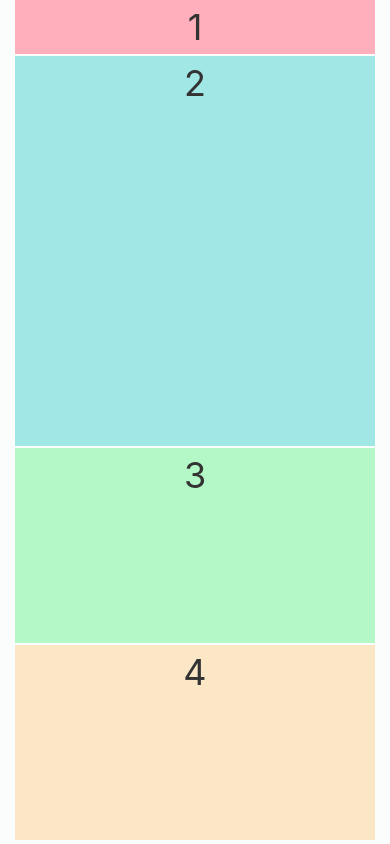
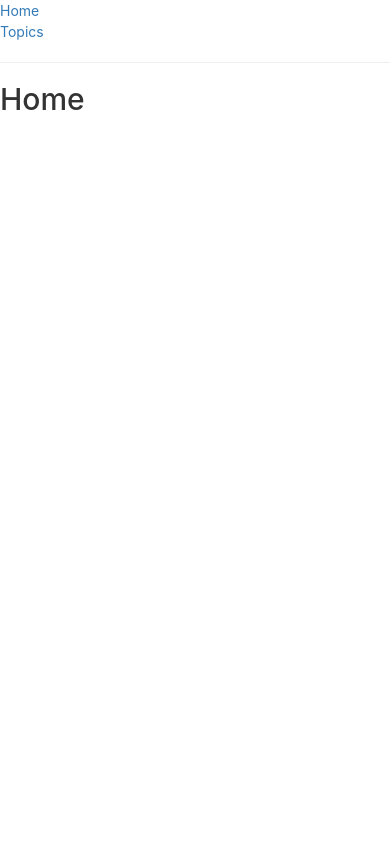
Before and after one commit to shengyu/reacthi, a React app: page / in a window 390 px wide. Built offline with nearby package versions, Linux system fonts and the light colour scheme.

Commit message:
Router nesting

```diff
--- a/src/App.js
+++ b/src/App.js
@@ -1,9 +1,9 @@
-import GridDemo from './components/GridDemo';
+import RouterNesting from './components/RouterNesting';
 
 function App() {
   return (
     <div>
-      <GridDemo />
+      <RouterNesting />
     </div>
   );
 }
--- a/src/components/GridDemo/GridDemo.css
+++ b/src/components/GridDemo/GridDemo.css
@@ -38,7 +38,7 @@
 @media only screen and (max-width:660px){
   .container {
     grid-template-columns: 1fr;
-    grid-template-rows: 0.2fr 2fr 1fr 1fr;
+    grid-template-rows: 0.2fr 0.2fr 1fr 1fr;
     grid-template-areas:
       "header"
       "sidebar"
--- /dev/null
+++ b/src/components/InputDemo/InputDemo.css
@@ -0,0 +1,3 @@
+.dir-select {
+  background-color: aqua;
+}
--- /dev/null
+++ b/src/components/InputDemo/index.ts
@@ -0,0 +1 @@
+export { default } from "./InputDemo";
--- /dev/null
+++ b/src/components/RouterNesting/RouterNesting.jsx
@@ -0,0 +1,96 @@
+import React, { Component } from 'react';
+import {
+  BrowserRouter as Router,
+  Switch,
+  Route,
+  Link,
+  useParams,
+  useRouteMatch
+} from 'react-router-dom';
+
+export default class RouterNesting extends Component {
+  render() {
+    return (
+      <Router>
+        <div>
+          <ul>
+            <li>
+              <Link to="/">Home</Link>
+            </li>
+            <li>
+              <Link to="/topics">Topics</Link>
+            </li>
+          </ul>
+
+          <hr />
+
+          <Switch>
+            <Route exact path="/">
+              <Home />
+            </Route>
+            <Route path="/topics">
+              <Topics />
+            </Route>
+          </Switch>
+        </div>
+      </Router>
+
+    );
+  }
+}
+
+function Home() {
+  return (
+    <div>
+      <h2>Home</h2>
+    </div>
+  );
+}
+
+function Topics() {
+  // The `path` lets us build <Route> paths that are
+  // relative to the parent route, while the `url` lets
+  // us build relative links.
+  let { path, url } = useRouteMatch();
+
+  return (
+    <div>
+      <h2>Topics</h2>
+      <h2>path: {path}</h2>
+      <ul>
+        <li>
+          <Link to={`${url}/rendering`}>Rendering with React</Link>
+        </li>
+        <li>
+          <Link to={`${url}/components`}>Components</Link>
+        </li>
+        <li>
+          <Link to={`${url}/props-v-state`}>Props v. State</Link>
+        </li>
+      </ul>
+
+      <Switch>
+        <Route exact path={path}>
+          <h3>Please select a topic.</h3>
+        </Route>
+        <Route path={`${path}/:topicId`}>
+          <Topic />
+        </Route>
+      </Switch>
+    </div>
+  );
+}
+
+function Topic() {
+  // The <Route> that rendered this component has a
+  // path of `/topics/:topicId`. The `:topicId` portion
+  // of the URL indicates a placeholder that we can
+  // get from `useParams()`.
+  let { topicId } = useParams();
+
+  return (
+    <div>
+      <h3>{topicId}</h3>
+    </div>
+  );
+}
--- /dev/null
+++ b/src/components/RouterNesting/index.jsx
@@ -0,0 +1 @@
+export { default } from './RouterNesting';
```
Also changed, not shown: src/components/InputDemo/InputDemo.tsx (added, +43 -0 lines).
